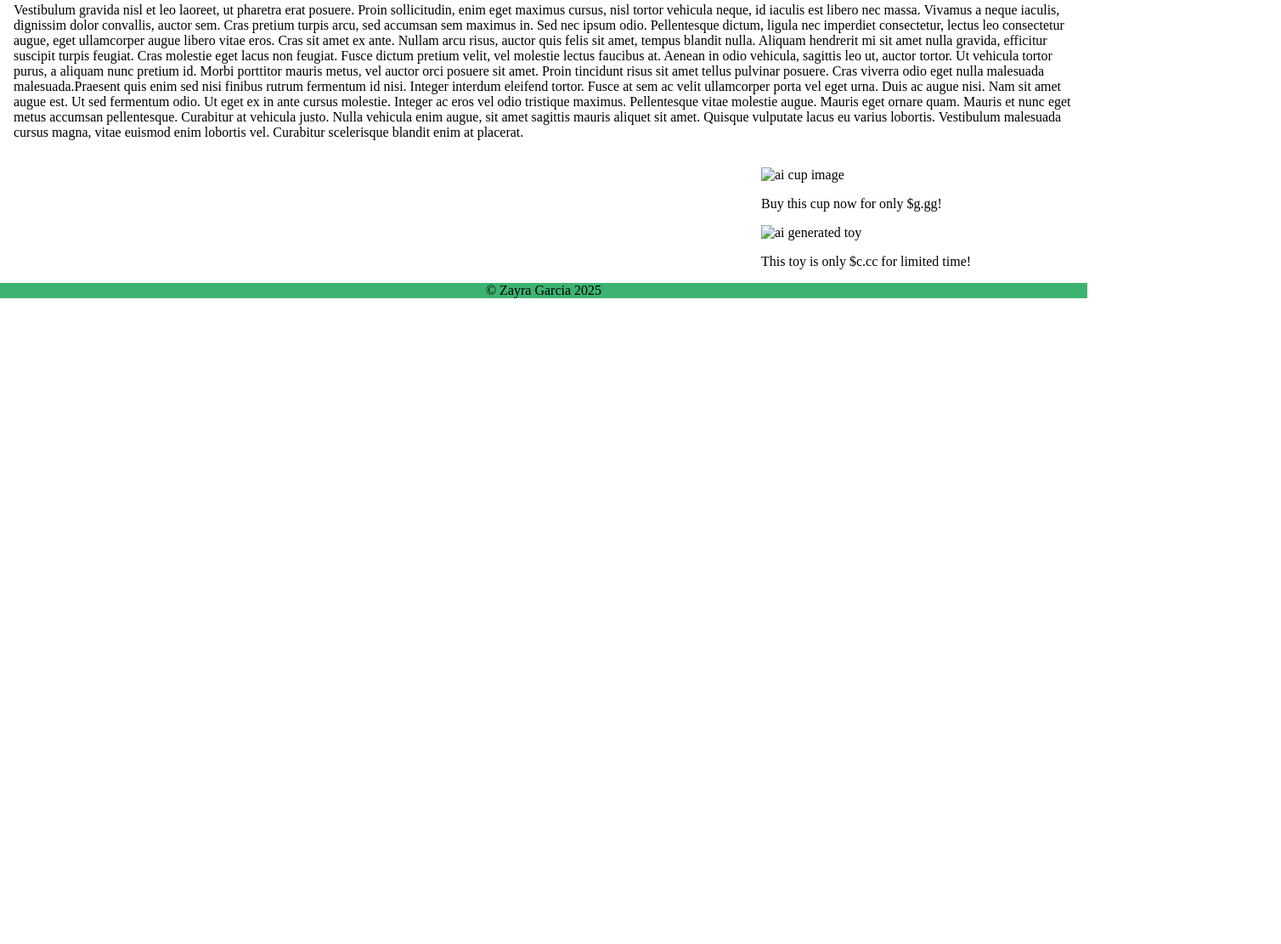
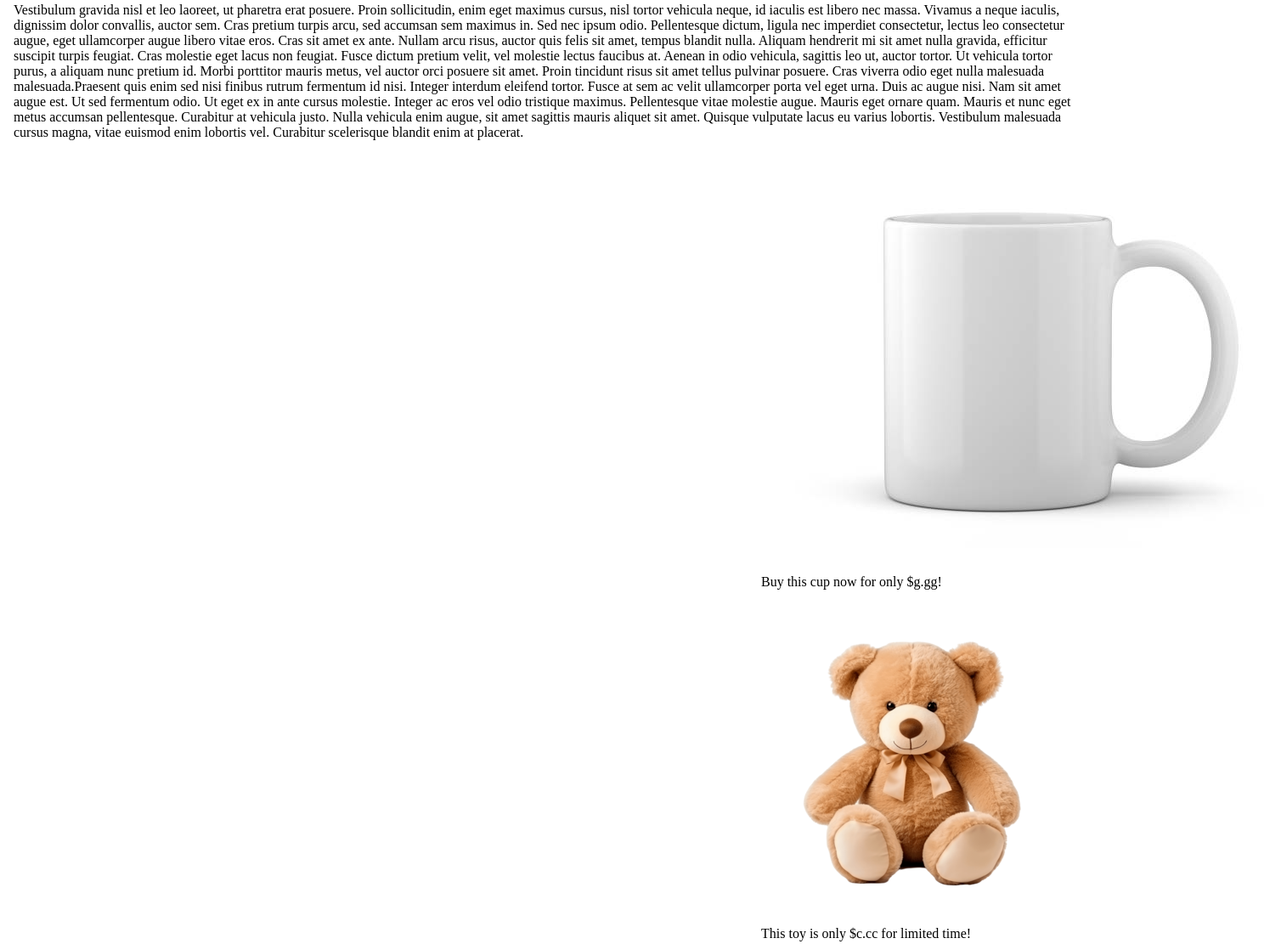
Before and after one commit to zayragarcia456/TCD-CIS-WebDev, a plain HTML site: page module04/what-an-ugly-page.html in a window 1280 px wide. Shown: the part 868-1979 px from the top of the page at 85% size, 1508 px wide, since content can reach past the window. Before the commit the page ends 1235 px from the top, so only its background shows below. Drawn offline with Linux system fonts and the light colour scheme.

Commit message:
Update what-an-ugly-page.html

```diff
--- a/module04/what-an-ugly-page.html
+++ b/module04/what-an-ugly-page.html
@@ -44,11 +44,11 @@
   </main>
   <aside>
       <section>
-          <img src="images/ai-generated-8718324_1280.png" alt="ai cup image">
+          <img src="images/istockphoto-821282266-612x612.jpg" alt="ai cup image">
           <p>Buy this cup now for only $g.gg!</p>
        </section>
       <section>
-           <img src="images/images (4).jpeg" alt="ai generated toy">
+           <img src="images/pngtree-cute-bear-teddy-toy-png-image_10149481.png" alt="ai generated toy">
            <p>This toy is only $c.cc for limited time!</p>
         </section>
   </aside>
```
